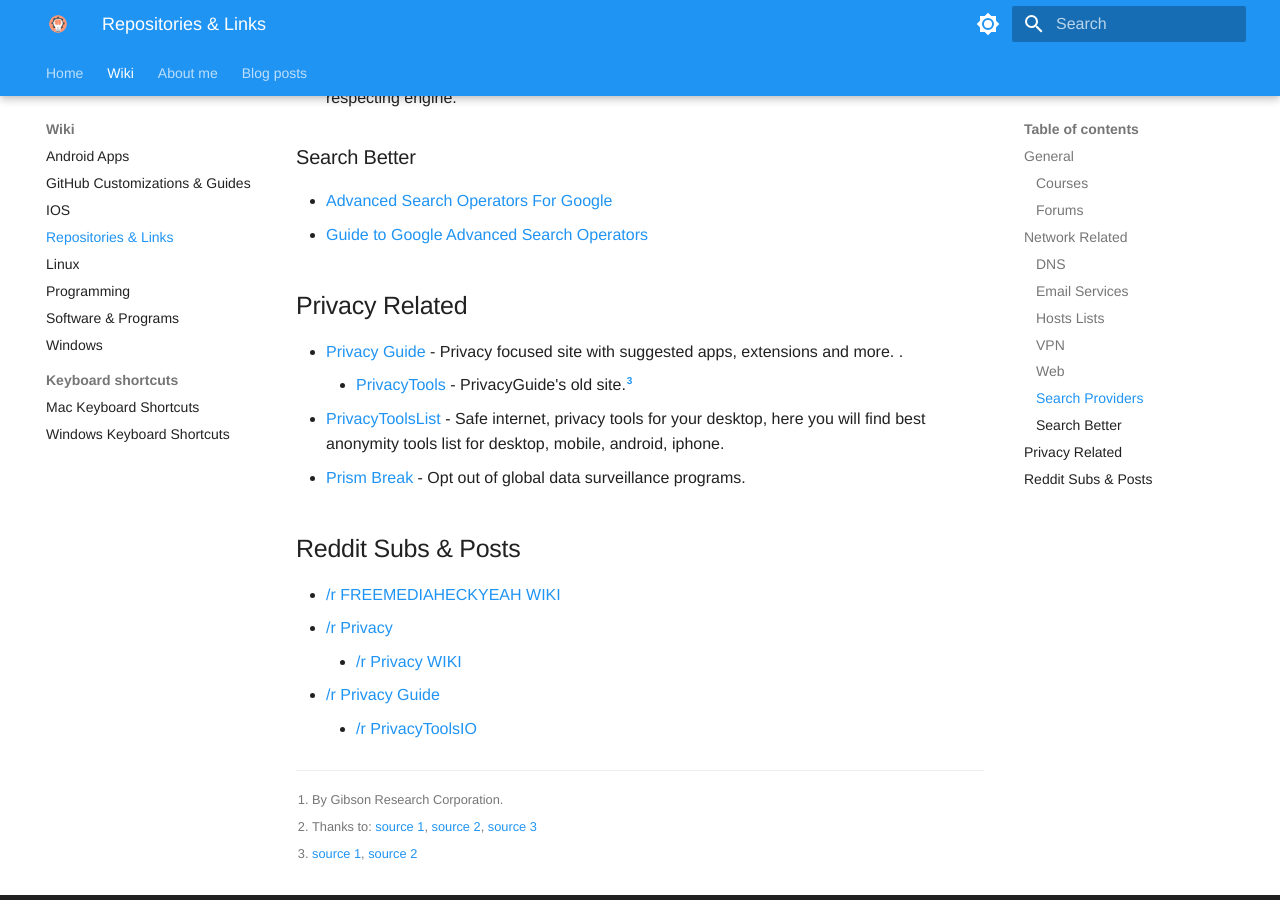
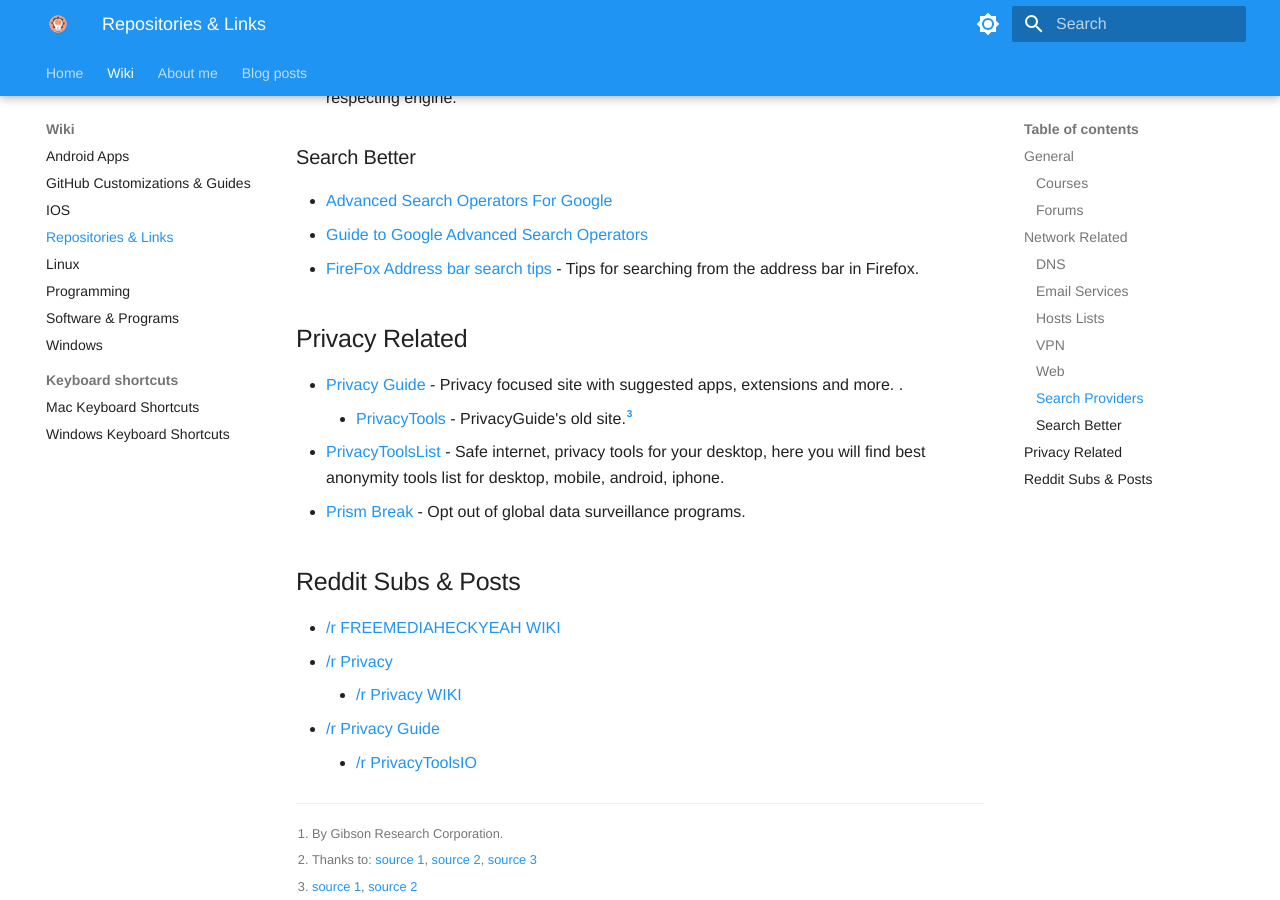
Before and after one commit to ZivSimchoni/Zwiki, an MkDocs documentation site: the page built from docs/Wiki/Links.md, in a window 1280 px wide and 900 px high, scrolled down 2970 px. Built offline with MkDocs 1.6.1 and Material for MkDocs 9.7.7, drawn with Linux system fonts in a browser that asks for light colours; some web fonts are replaced.

Commit message:
Add FireFox Address bar search tips to links.md

```diff
--- a/docs/Wiki/Links.md
+++ b/docs/Wiki/Links.md
@@ -91,6 +91,7 @@
 
 -   [Advanced Search Operators For Google](https://ahrefs.com/blog/google-advanced-search-operators)
 -   [Guide to Google Advanced Search Operators](https://www.searchenginejournal.com/google-search-operators-commands/215331)
+-   [FireFox Address bar search tips](https://wiki.tilde.institute/w/firefox-address-bar-tips) - Tips for searching from the address bar in Firefox.
 
 ## Privacy Related
 
```
